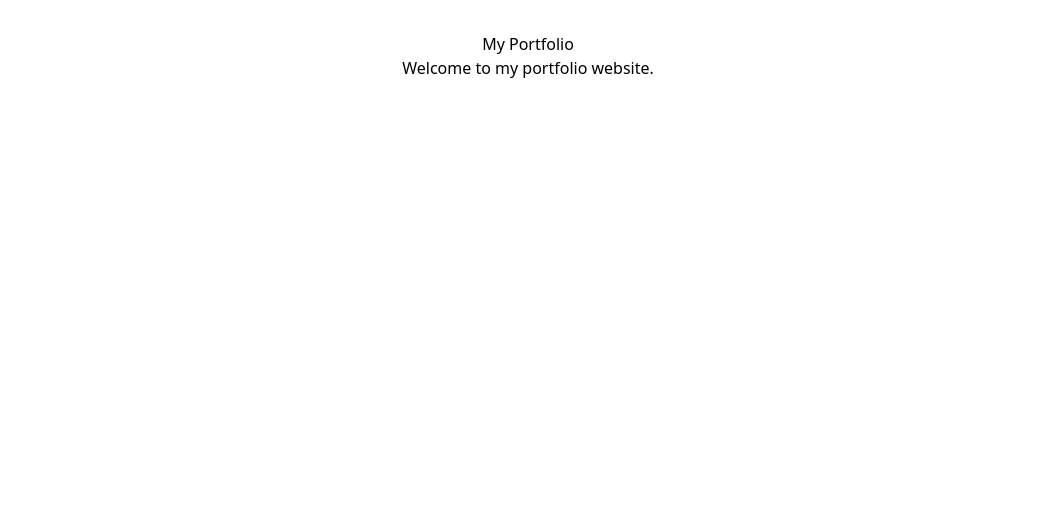
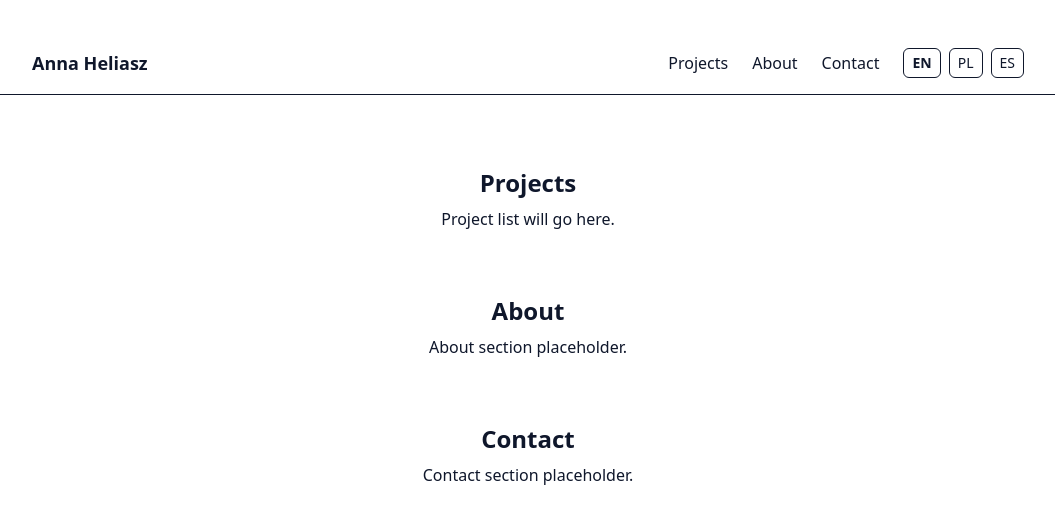
Before and after one commit to Ania58/portfolio-anna, a React (Vite) app: page / in a window 1280 px wide. Shown: the top 524 px of the page, without its empty margins (112-1167 px from the left). Built offline with nearby package versions, Linux system fonts and the light colour scheme.

Commit message:
Add i18n-powered Nav with language switch; temporary anchor sections in App

```diff
--- a/src/App.tsx
+++ b/src/App.tsx
@@ -1,10 +1,27 @@
 import './App.css'
+import Nav from './components/Nav'
 
 function App() {
   return (
-    <div>
-      <h1>My Portfolio</h1>
-      <p>Welcome to my portfolio website.</p>
+    <div className="min-h-screen text-slate-900">
+      <Nav />
+
+      <main id="main" className="mx-auto max-w-5xl px-4 py-10">
+        <section id="projects" className="py-8">
+          <h2 className="text-2xl font-semibold mb-2">Projects</h2>
+          <p>Project list will go here.</p>
+        </section>
+
+        <section id="about" className="py-8">
+          <h2 className="text-2xl font-semibold mb-2">About</h2>
+          <p>About section placeholder.</p>
+        </section>
+
+        <section id="contact" className="py-8">
+          <h2 className="text-2xl font-semibold mb-2">Contact</h2>
+          <p>Contact section placeholder.</p>
+        </section>
+      </main>
     </div>
   )
 }
--- a/src/components/Nav.tsx
+++ b/src/components/Nav.tsx
@@ -0,0 +1,28 @@
+import { useTranslation } from 'react-i18next'
+import LanguageSwitch from './LanguageSwitch'
+
+export default function Nav() {
+  const { t } = useTranslation()
+
+  return (
+    <header className="sticky top-0 z-10 bg-white/80 backdrop-blur border-b">
+      <a
+        href="#main"
+        className="sr-only focus:not-sr-only focus:absolute focus:top-2 focus:left-2 bg-white border rounded px-3 py-1"
+      >
+        Skip to content
+      </a>
+
+      <nav className="mx-auto max-w-5xl flex items-center justify-between p-4">
+        <a href="/" className="font-bold text-lg">Anna Heliasz</a>
+
+        <div className="flex items-center gap-6">
+          <a href="#projects" className="hover:underline">{t('nav.projects')}</a>
+          <a href="#about" className="hover:underline">{t('nav.about')}</a>
+          <a href="#contact" className="hover:underline">{t('nav.contact')}</a>
+          <LanguageSwitch />
+        </div>
+      </nav>
+    </header>
+  )
+}
```
